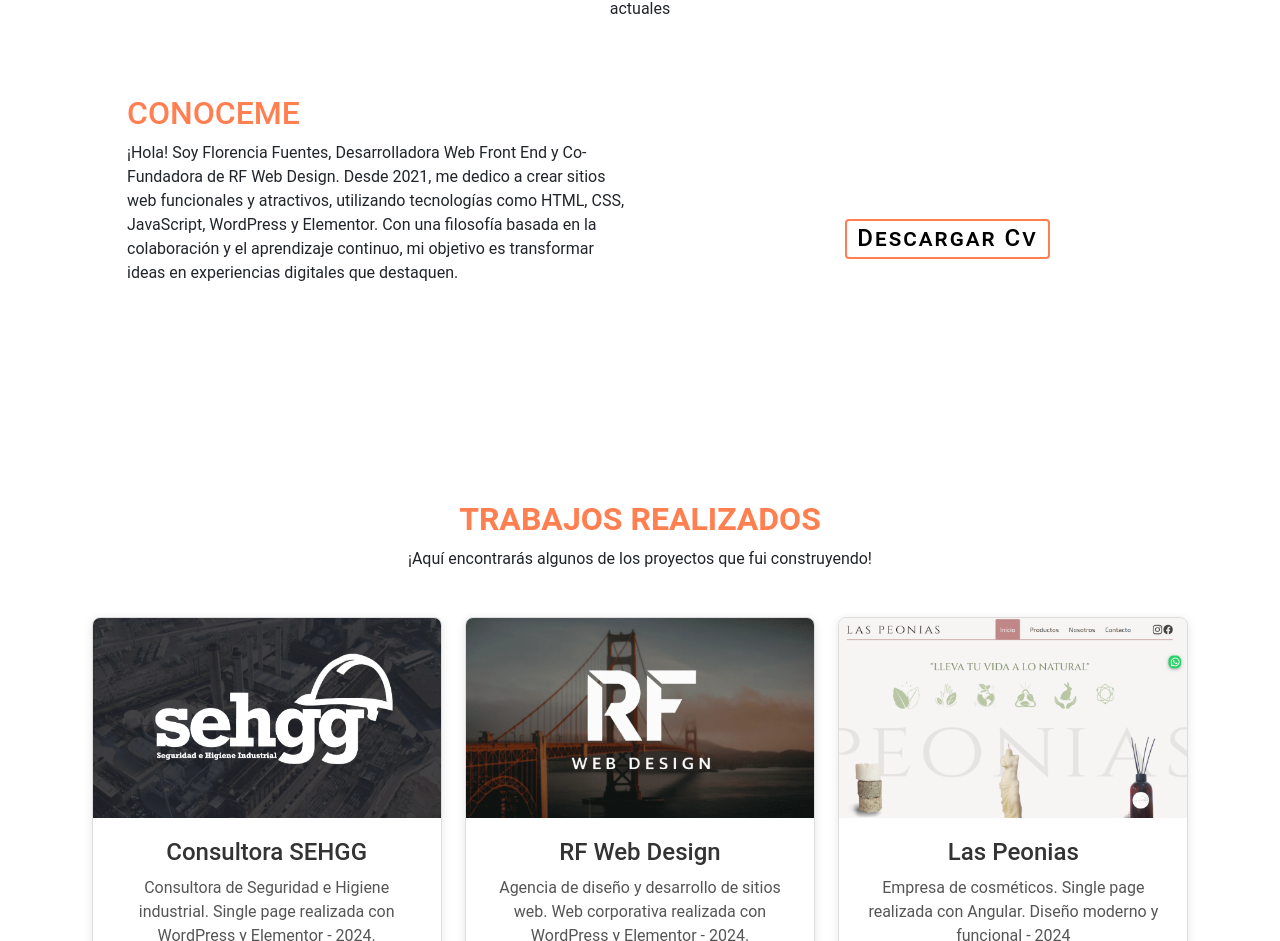
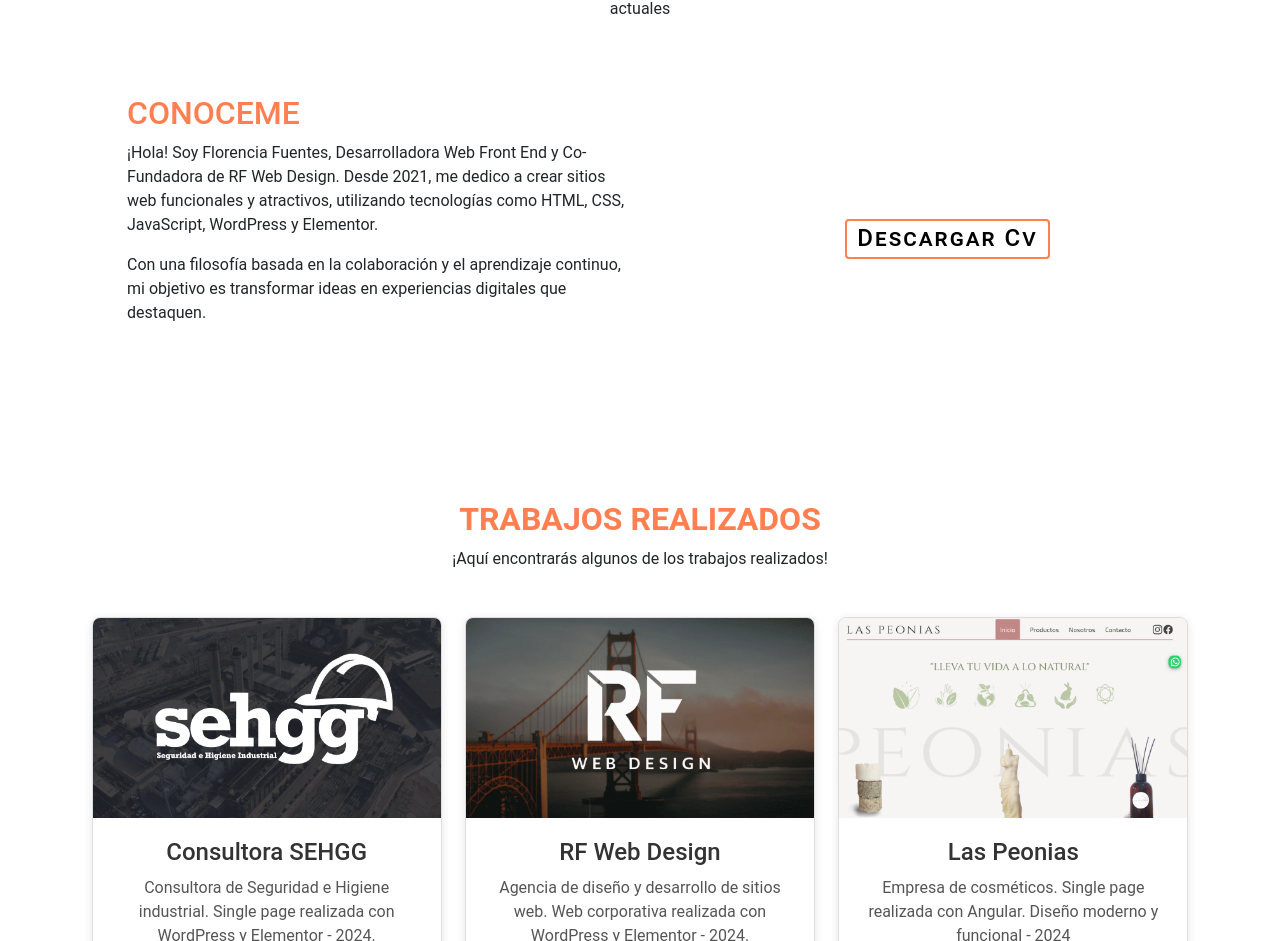
Before and after one commit to FlorFuentes/Portfolio2023, an Angular app: page / in a window 1280 px wide. Shown: the part 953-1894 px from the top of the page. Built offline with nearby package versions, Linux system fonts and the light colour scheme; a web font is replaced by a local one.

Commit message:
edit index

```diff
--- a/src/assets/data/data.json
+++ b/src/assets/data/data.json
@@ -10,7 +10,9 @@
         "titulo": "SOBRE MI",
         "descripcion": "Aquí encontrará más información, lo que hago y mis habilidades actuales",
         "conoceme": "CONOCEME",
-        "sobre1": "¡Hola! Soy Florencia Fuentes, Desarrolladora Web Front End y Co-Fundadora de RF Web Design. Desde 2021, me dedico a crear sitios web funcionales y atractivos, utilizando tecnologías como HTML, CSS, JavaScript, WordPress y Elementor. Con una filosofía basada en la colaboración y el aprendizaje continuo, mi objetivo es transformar ideas en experiencias digitales que destaquen.",
+        "sobre1": "¡Hola! Soy Florencia Fuentes, Desarrolladora Web Front End y Co-Fundadora de RF Web Design. Desde 2021, me dedico a crear sitios web funcionales y atractivos, utilizando tecnologías como HTML, CSS, JavaScript, WordPress y Elementor.",
+        "sobre2": "Con una filosofía basada en la colaboración y el aprendizaje continuo, mi objetivo es transformar ideas en experiencias digitales que destaquen.",
+
         "descargarCv": "Descargar Cv"
     },
     "habilidades": {
@@ -18,7 +20,7 @@
     },
     "proyectos": {
         "titulo": "TRABAJOS REALIZADOS",
-        "descripcion": "¡Aquí encontrarás algunos de los proyectos que fui construyendo!",
+        "descripcion": "¡Aquí encontrarás algunos de los trabajos realizados!",
         "proyecto": [
             {
                 "nombre": "Consultora SEHGG",
--- a/src/index.html
+++ b/src/index.html
@@ -7,10 +7,10 @@
   <meta name="viewport" content="width=device-width, initial-scale=1">
   <!-- Open Graph Tags -->
   <meta property="og:site_name" content="Florencia Fuentes">
-  <meta property="og:title" content="Florencia Fuentes | Full Stack Web Developer">
+  <meta property="og:title" content="Florencia Fuentes | Desarrolladora Web">
   <meta property="og:description" content="Bienvenidos a mi Portfolio!">
   <meta property="og:type" content="website">
-  <meta property="og:image" content="https://florencia-fuentes.web.app/assets/img/Florencia.jpg">
+  <meta property="og:image" content="https://florencia-fuentes.web.app/assets/img/ImgDestacada.png">
 
   <link rel="shortcut icon" type="image/x-icon" href="/favicon.ico">
   <link href="https://cdn.jsdelivr.net/npm/bootstrap@5.3.0/dist/css/bootstrap.min.css" rel="stylesheet"
```
